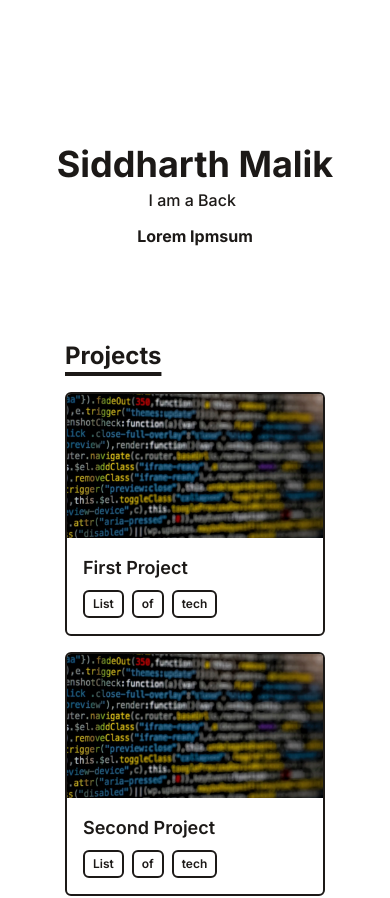
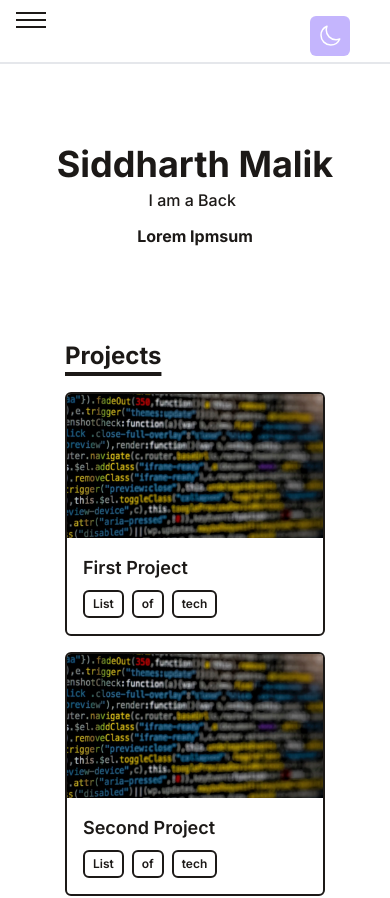
Before and after one commit to SiddharthM05/Portfolio-Website, a React (Vite) app: page / in a window 390 px wide. Shown: the top 898 px of the page. Built offline with nearby package versions, Linux system fonts and the light colour scheme.

Commit message:
Initial NavBar for sm

```diff
--- a/src/components/DarkModeToggle.jsx
+++ b/src/components/DarkModeToggle.jsx
@@ -1,7 +1,7 @@
 import React, { useEffect, useState } from "react";
 import { sun, moon } from "../data/svg";
 
-const DarkModeToggle = () => {
+const DarkModeToggle = (props) => {
   const [theme, setTheme] = useState("dark");
 
   useEffect(() => {
@@ -29,7 +29,7 @@ const DarkModeToggle = () => {
       <button
         type="button"
         onClick={handleThemeSwitch}
-        className="fixed p-2 z-10 right-10 top-4 bg-violet-300 dark:bg-orange-300 text-lg  rounded-md"
+        className={` ${props.position} p-2 z-10 right-10 top-4 bg-violet-300 dark:bg-orange-300 text-lg  rounded-md`}
       >
         {theme === "dark" ? sun : moon}
       </button>
--- a/src/components/NavBar.jsx
+++ b/src/components/NavBar.jsx
@@ -1,8 +1,9 @@
-import React, { useRef } from "react";
+import React, { useState, useRef } from "react";
 import DarkModeToggle from "./DarkModeToggle";
 import { download } from "../data/svg";
 
 function Navbar({ projectsRef, timelineRef, contactRef }) {
+  const [isMenuOpen, SetIsMenuOpen] = useState(null);
   const navBarRef = useRef(null);
   const scrollToRef = (ref) => {
     window.scrollTo({
@@ -11,9 +12,10 @@ function Navbar({ projectsRef, timelineRef, contactRef }) {
     });
   };
   return (
-    <nav className=" z-20 hidden sm:block fixed w-full dark:bg-stone-900 border-b-2 border-gray-200 dark:border-gray-700 bg-white bg-opacity-95 dark:bg-opacity-95">
+    <div>
+      <nav className=" z-20 hidden md:block fixed w-full dark:bg-stone-900 border-b-2 border-gray-200 dark:border-gray-700 bg-white bg-opacity-95 dark:bg-opacity-95">
         <div ref={navBarRef} className="max-w-7xl mx-auto px-4 sm:px-6 lg:px-8">
-        <DarkModeToggle></DarkModeToggle>
+          <DarkModeToggle position="fixed"></DarkModeToggle>
           <div className="flex justify-between h-16">
             <div className="flex items-center">
               <button
@@ -41,7 +43,7 @@ function Navbar({ projectsRef, timelineRef, contactRef }) {
                 Contact Me
               </button>
 
-            <button class="fixed p-2 z-10 right-24 top-4 bg-gray-300 hover:bg-gray-400 text-gray-800 font-bold py-2 px-4 rounded inline-flex items-center">
+              <button className="fixed p-2 z-10 right-24 top-4 bg-gray-300 hover:bg-gray-400 text-gray-800 font-bold py-2 px-4 rounded inline-flex items-center">
                 {download}
                 <span>Download CV</span>
               </button>
@@ -49,6 +51,74 @@ function Navbar({ projectsRef, timelineRef, contactRef }) {
           </div>
         </div>
       </nav>
+      <nav className=" md:hidden z-20 flex fixed w-full h-16  dark:bg-stone-900 border-b-2 border-gray-200 dark:border-gray-700 bg-white bg-opacity-95 dark:bg-opacity-95">
+        <button
+          className={`${
+            isMenuOpen && "open"
+          } rounded-full px-4 py-2 focus:ouline-none hamburger`}
+          onClick={() => {
+            SetIsMenuOpen((open) => !open);
+          }}
+        >
+          <span className="hamburger-top bg-stone-900 dark:bg-white"></span>
+          <span className="hamburger-middle bg-stone-900 dark:bg-white"></span>
+          <span className="hamburger-bottom bg-stone-900 dark:bg-white"></span>
+        </button>
+
+        <div class="md:hidden">
+          <DarkModeToggle position="fixed"></DarkModeToggle>
+          <div
+            className={`${
+              isMenuOpen ? "flex" : "hidden"
+            }  absolute  flex-col items-center  self-end py-8 mt-10 space-y-6 font-bold bg-stone-800 sm:w-auto sm:self-center left-6 right-6 drop-shadow-md`}
+          >
+            <div className="flex flex-col items-center">
+              <button
+                onClick={() => {
+                  window.scrollTo({ top: 0, behavior: "smooth" });
+                  SetIsMenuOpen(false);
+                }}
+                className="text-white font-medium"
+              >
+                Home
+              </button>
+              <button
+                onClick={() => {
+                  scrollToRef(projectsRef);
+                  SetIsMenuOpen(false);
+                }}
+                className="ml-4 text-white font-medium"
+              >
+                Projects
+              </button>
+              <button
+                onClick={() => {
+                  scrollToRef(timelineRef);
+                  SetIsMenuOpen(false);
+                }}
+                className="ml-4 text-white font-medium"
+              >
+                Timeline
+              </button>
+              <button
+                onClick={() => {
+                  scrollToRef(contactRef);
+                  SetIsMenuOpen(false);
+                }}
+                className="ml-4 text-white font-medium"
+              >
+                Contact Me
+              </button>
+
+              <button className="p-2 z-10 right-24 top-4 bg-gray-300 hover:bg-gray-400 text-gray-800 font-bold py-2 px-4 rounded inline-flex items-center">
+                {download}
+                DownloadCV
+              </button>
+            </div>
+          </div>
+        </div>
+      </nav>
+    </div>
   );
 }
 
--- a/src/styles/tailwind.css
+++ b/src/styles/tailwind.css
@@ -1,3 +1,48 @@
 @tailwind base;
 @tailwind components;
 @tailwind utilities;
+
+.hamburger {
+    cursor: pointer;
+    width: 24px;
+    height: 24px;
+    transition: all 0.25s;
+    position: relative;
+  }
+
+  .hamburger-top,
+  .hamburger-middle,
+  .hamburger-bottom {
+    position: fixed;
+    top: 120;
+    left: 10;
+    width: 30px;
+    height: 2.4px;
+    transform: rotate(0);
+    transition: all 0.5s;
+  }
+
+  .hamburger-middle {
+    transform: translateY(7px);
+  }
+
+  .hamburger-bottom {
+    transform: translateY(14px);
+  }
+
+  .open {
+    transform: rotate(90deg);
+    transform: translateY(0px);
+  }
+
+  .open .hamburger-top {
+    transform: rotate(45deg) translateY(6px) translate(6px);
+  }
+
+  .open .hamburger-middle {
+    display: none;
+  }
+
+  .open .hamburger-bottom {
+    transform: rotate(-45deg) translateY(6px) translate(-6px);
+  }
```
Also changed, not shown: src/index.css (added). Lines whose indentation alone changed are shown as unchanged.
